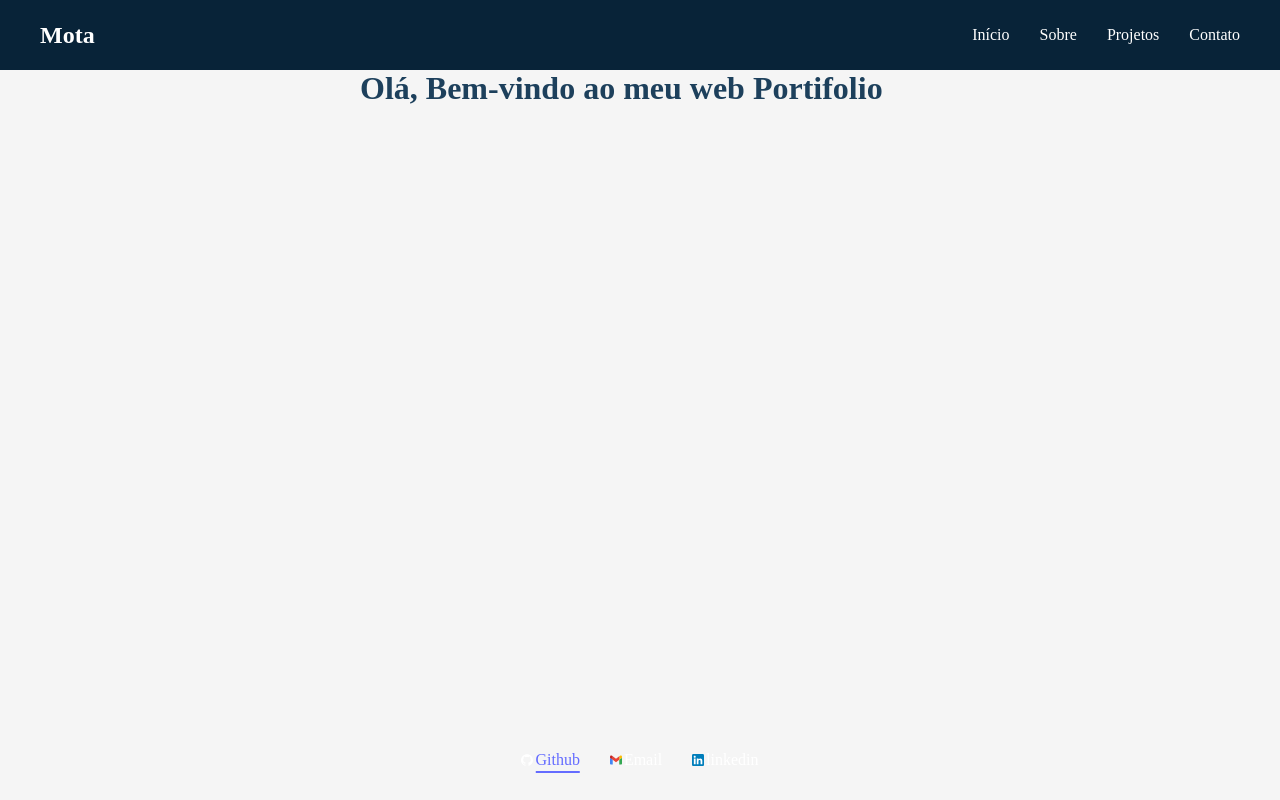
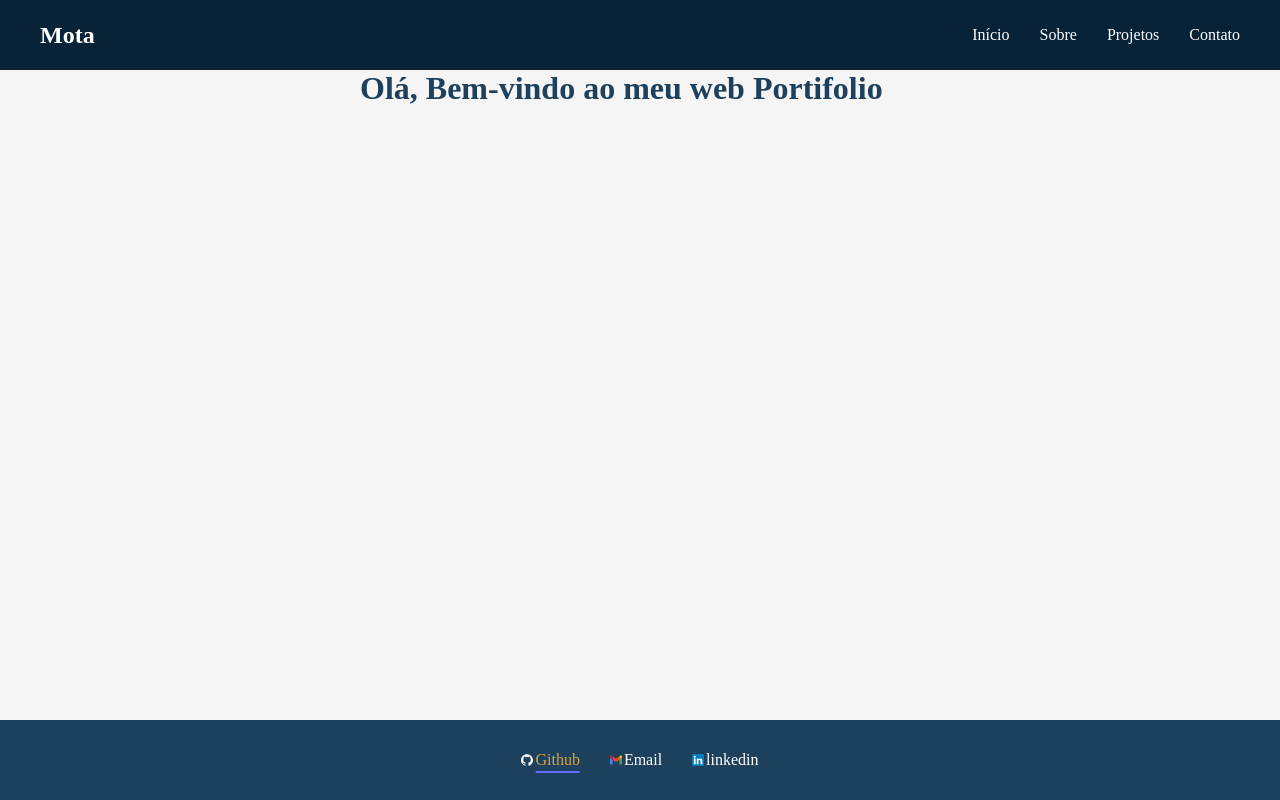
Before and after one commit to joaopedrosantanamotalol/portifolio-mota, a React (Vite) app: page / in a window 1280 px wide. In both pictures the pointer is over the link "Github". Built offline with nearby package versions, Linux system fonts and the light colour scheme.

Commit message:
updt:changed footer-link hover color

```diff
--- a/src/components/footer/Footer.css
+++ b/src/components/footer/Footer.css
@@ -1,7 +1,7 @@
 .footer {
   width: 100%;
   height: 10vh;
-  background-color: var(--azul-escuro-claro);
+  background-color: var(--azul-claro-escuro);
 
   display: flex;
   align-items: center;      /* vertical */
@@ -19,5 +19,5 @@
 }
 
 .footer-links a:hover {
-  color: #646cff;
+  color: var(--amarelo-amber);
 }
```
